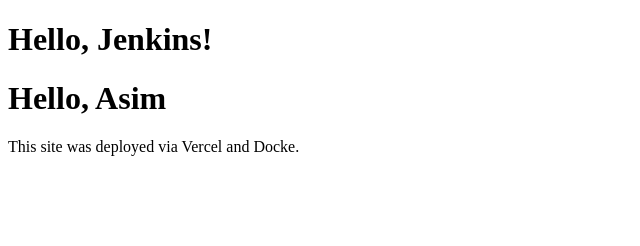
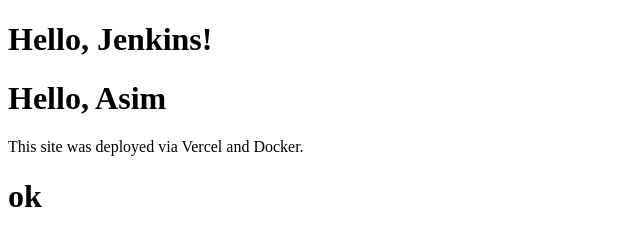
Before and after one commit to asimadeel8/online-presentation, a website: page index.html in a window 1280 px wide. Shown: the full height of the page, 0-640 px from the left. Drawn offline with Linux system fonts and the light colour scheme.

Commit message:
Thirdy Commit

```diff
--- a/index.html
+++ b/index.html
@@ -6,6 +6,7 @@
 <body>
     <h1>Hello, Jenkins!</h1>
     <h1>Hello, Asim</h1>
-    <p>This site was deployed via Vercel and Docke.</p>
+    <p>This site was deployed via Vercel and Docker.</p>
+    <h1>ok</h1>
 </body>
 </html>
```
